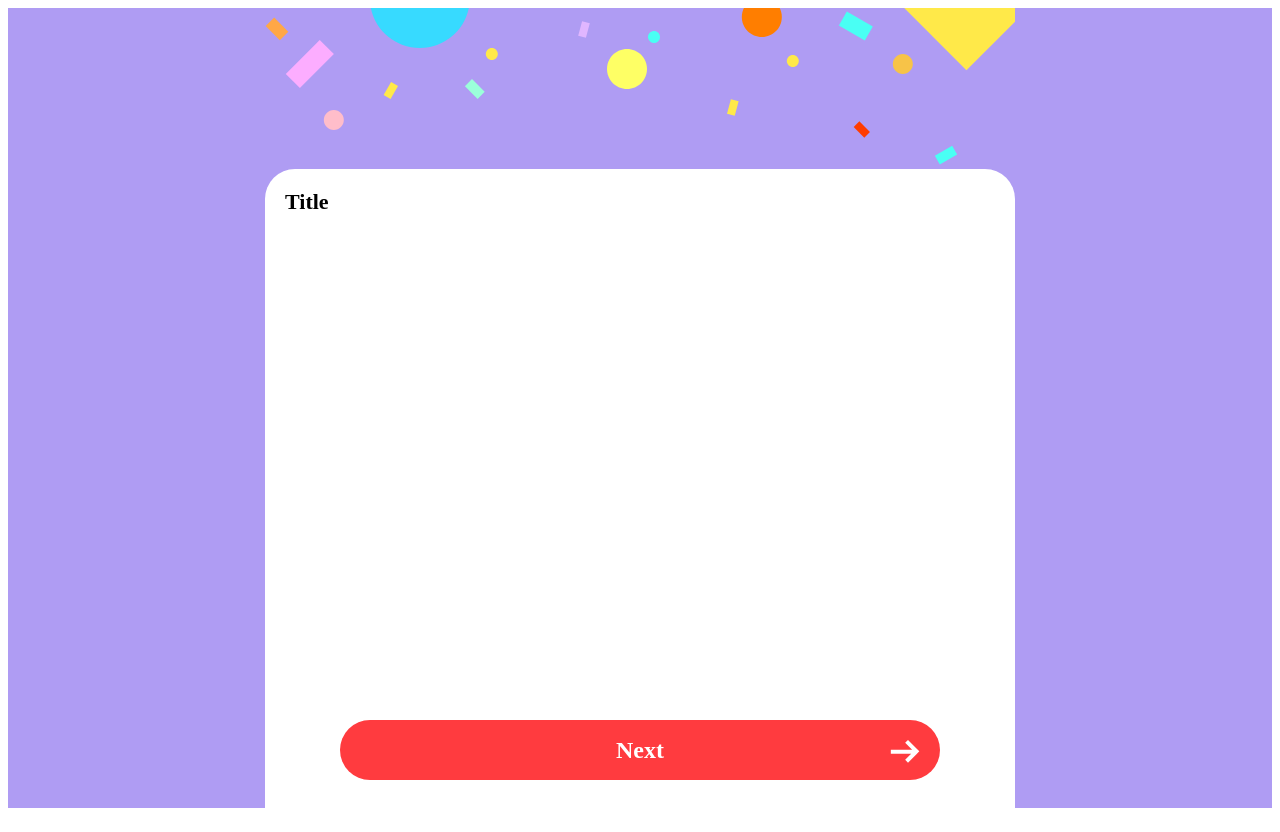
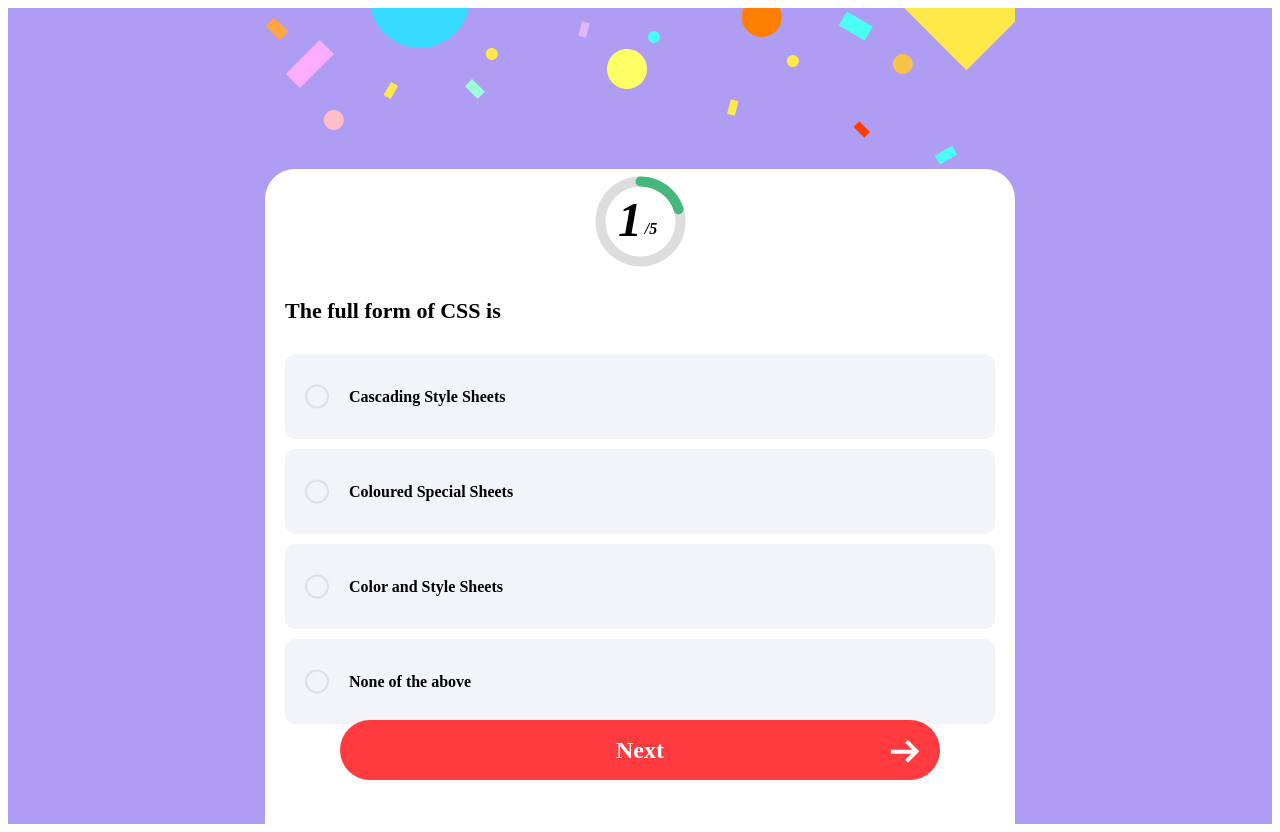
Before and after one commit to cdtharsh/Upraised-Assignment, a React (Vite) app: page / in a window 1280 px wide. Both pictures are taken after a click on the button "Start". Built offline with nearby package versions, Linux system fonts and the light colour scheme.

Commit message:
Update Question.tsx

```diff
--- a/src/screens/question/Question.tsx
+++ b/src/screens/question/Question.tsx
@@ -1,26 +1,111 @@
 import "./question.css";
 import { arrowIcon, questionTopBanner } from "../../assets";
-
 import Button from "../../components/button/Button";
 import TopBanner from "../../components/topBanner/TopBanner";
 import QuestionTitle from "../../components/questionTitle/QuestionTitle";
+import QuestionImage from "../../components/questionImage/QuestionImage";
+import Option from "../../components/option/Option";
+import { useEffect, useState, useContext, Key } from "react";
+import { AppContext } from "../../AppContext";
+import { useNavigate, useParams } from "react-router-dom";
+import postQuestionAnswerService from "../../services/postQuestionAnswerService";
+import ProgressCircle from "../../components/progressCircle/ProgressCircle";
 
 function Question() {
+  const [selectedOptionId, setSelectedOptionId] = useState<
+    string | undefined
+  >();
+
+  const {
+    questions,
+    totalQuestionCount,
+    addOneToCorrectAnswerCount,
+    addOneToIncorrectAnswerCount,
+  } = useContext(AppContext);
+
+  const params = useParams();
+  const navigate = useNavigate();
+
+  const currentQuestionNumber = params?.id ? parseInt(params.id) : 0;
+  const currentQuestionDetails = questions?.[currentQuestionNumber - 1];
+
+  const onSelectOption = (id: string) => {
+    setSelectedOptionId(id);
+  };
+
+  async function onNextButtonClick() {
+    if (selectedOptionId === undefined) return; // Ensure an option is selected
+
+    const response = await postQuestionAnswerService({
+      questionId: currentQuestionDetails?.id,
+      answerId: Number(selectedOptionId), // Convert selectedOptionId to a number
+    });
+
+    if (response) {
+      if (response.isCorrect) {
+        addOneToCorrectAnswerCount();
+      } else {
+        addOneToIncorrectAnswerCount();
+      }
+      setSelectedOptionId(undefined); // Clear selection
+      if (currentQuestionNumber < totalQuestionCount) {
+        navigate(`/question/${currentQuestionNumber + 1}`, { replace: true });
+      } else {
+        navigate("/result", { replace: true });
+      }
+    }
+  }
+
+  useEffect(() => {
+    if (totalQuestionCount === 0) {
+      navigate("/", { replace: true });
+    }
+  }, [totalQuestionCount, navigate]);
+
+  if (!currentQuestionDetails) return null; // Avoid rendering if question is not found
+
   return (
     <div className="question_screen_wrap">
-      <TopBanner src={questionTopBanner}></TopBanner>
+      <TopBanner src={questionTopBanner} />
+
       <div className="question_screen_body">
-        <div className="question_progress_circle"></div>
+        <div className="question_progress_circle_wrap">
+          <div className="question_progress_circle">
+            <ProgressCircle current={currentQuestionNumber} total={5} />
+          </div>
+        </div>
 
-        <QuestionTitle title="Title" />
-        <div className="question_options"></div>
+        <QuestionTitle title={currentQuestionDetails?.question} />
+
+        {currentQuestionDetails?.image && (
+          <QuestionImage src={currentQuestionDetails.image} />
+        )}
+
+        <div className="question_options">
+          {currentQuestionDetails?.options?.map(
+            (optionText: string, index: Key | null | undefined) => {
+              return (
+                <Option
+                  key={index} // Use index as key for simplicity; consider a unique id if available
+                  id={String(index)} // Convert index to string
+                  text={optionText}
+                  selected={String(index) === selectedOptionId} // Compare as strings
+                  onSelectAction={onSelectOption}
+                />
+              );
+            }
+          )}
+        </div>
 
         <div className="next_button_wrap">
           <Button
             className="next_button"
-            text={"Next"}
-            action={() => {}}
+            text={
+              currentQuestionNumber < totalQuestionCount ? "Next" : "Submit"
+            }
+            action={onNextButtonClick}
             icon={arrowIcon}
+            disabled={selectedOptionId === undefined} // Disable button if no option selected
           />
         </div>
       </div>
```
